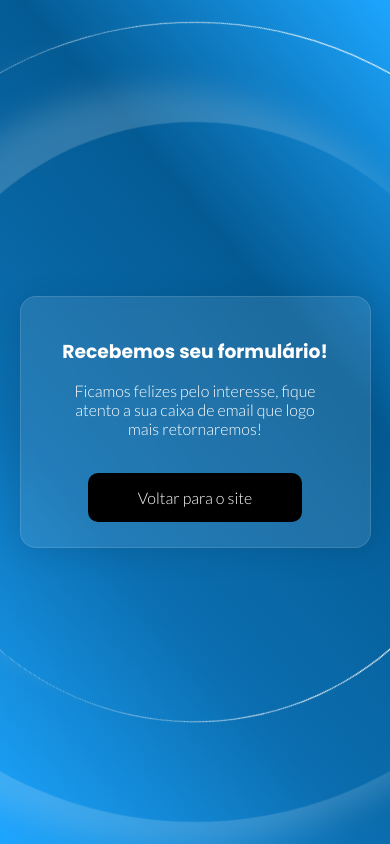
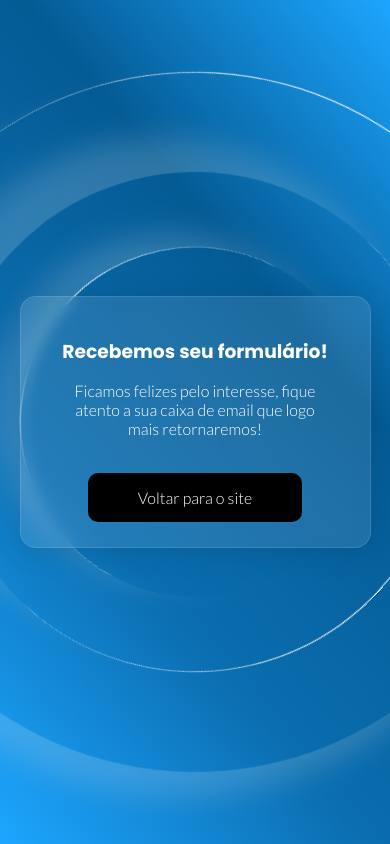
Before and after one commit to guguilherme/globaltek, a plain HTML site: page obrigado.html in a window 390 px wide. Drawn offline with nearby package versions, Linux system fonts and the light colour scheme.

Commit message:
animation page obrigado

```diff
--- a/css/index/partials/section-obrigado.css
+++ b/css/index/partials/section-obrigado.css
@@ -127,22 +127,22 @@ section.obrigado .roda.roda3 {
     }
 
     section.obrigado .roda.roda1 {
-        width: 800px;
-        height: 800px;
+        width: 700px;
+        height: 700px;
         box-shadow: 0 30px 30px 0 #ffffff2a;
         animation: girandoCirculo 5s linear infinite;
         border-top: 1px solid var(--cor-branco);
     }
     section.obrigado .roda.roda2 {
-        width: 600px;
-        height: 600px;
+        width: 500px;
+        height: 500px;
         box-shadow: 0 50px 30px 0 #ffffff2a;
         animation: girandoCirculo 4s linear infinite;
         border-top: 1px solid var(--cor-branco);
     }
     section.obrigado .roda.roda3 {
-        width: 450px;
-        height: 450px;
+        width: 350px;
+        height: 350px;
         box-shadow: 0 -30px 30px 0 #ffffff2a;
         animation: girandoCirculo 3s linear infinite;
         border-top: 1px solid var(--cor-branco);
--- a/obrigado.html
+++ b/obrigado.html
@@ -13,7 +13,7 @@
     <section class="obrigado" >
         <div class="roda roda1"></div>
         <div class="roda roda2"></div>
-        <div class="roda roda"></div>
+        <div class="roda roda3"></div>
         <div class="quadro" data-aos="fade-right">
             <h3>Recebemos seu formulário!</h3>
             <p>Ficamos felizes pelo interesse, fique atento a sua caixa de email que logo mais retornaremos!</p>
```
